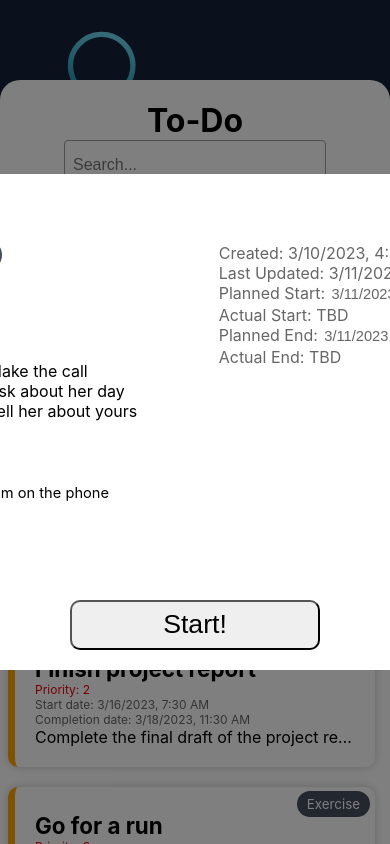
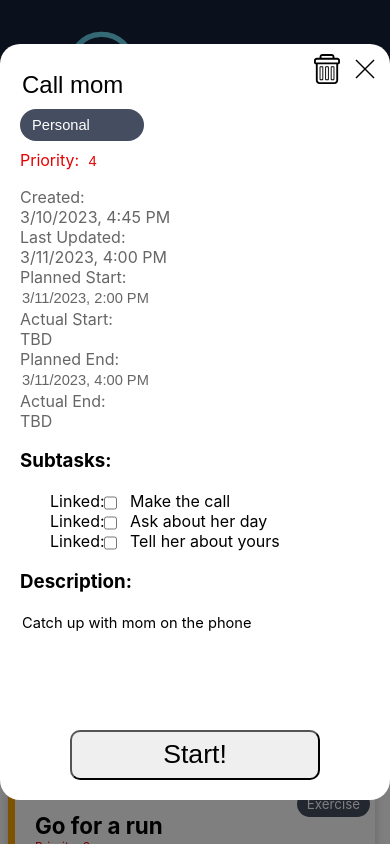
Before and after one commit to DanielGRasmussen/todo-fullstack, a React (Create React App) app: page / in a window 390 px wide. Both pictures are taken after a click on the item 191 px from the left and 384 px from the top of the page. Shown: the top 844 px of the page. Built offline with nearby package versions, Linux system fonts and the light colour scheme.

Commit message:
Started mobile css

```diff
--- a/src/modal/Dates.tsx
+++ b/src/modal/Dates.tsx
@@ -5,12 +5,16 @@ import React from "react";
 function Dates(todo, dataChange) {
 	return (
 		<ul id="dates">
-			<li>Created: {formatDate(restoreUserInput(todo.created))}</li>
 			<li>
-				Last Updated: {formatDate(restoreUserInput(todo.lastUpdated))}
+				Created: <br />
+				{formatDate(restoreUserInput(todo.created))}
 			</li>
 			<li>
-				Planned Start:{" "}
+				Last Updated: <br />
+				{formatDate(restoreUserInput(todo.lastUpdated))}
+			</li>
+			<li>
+				Planned Start: <br />
 				<input
 					type="text"
 					defaultValue={formatDate(
@@ -22,13 +26,13 @@ function Dates(todo, dataChange) {
 				/>
 			</li>
 			<li>
-				Actual Start:{" "}
+				Actual Start: <br />
 				{todo.actualStartDate
 					? formatDate(restoreUserInput(todo.actualStartDate))
 					: "TBD"}
 			</li>
 			<li>
-				Planned End:{" "}
+				Planned End: <br />
 				<input
 					type="text"
 					defaultValue={formatDate(
@@ -40,7 +44,7 @@ function Dates(todo, dataChange) {
 				/>
 			</li>
 			<li>
-				Actual End:{" "}
+				Actual End: <br />
 				{todo.actualEndDate
 					? formatDate(restoreUserInput(todo.actualEndDate))
 					: "TBD"}
--- a/src/modal/Modal.tsx
+++ b/src/modal/Modal.tsx
@@ -141,7 +141,7 @@ export function Modal(
 						SubTask(subtask, fetchTodoList, setModalTodo)
 					)}
 				</ul>
-				<h3>Description</h3>
+				<h3>Description:</h3>
 				<textarea
 					defaultValue={restoreUserInput(todo.description)}
 					onBlur={(event) => {
--- a/src/modal/css/Dates.css
+++ b/src/modal/css/Dates.css
@@ -1,9 +1,19 @@
 #modal #dates {
-    position: absolute;
-    top: 53px;
-    right: 10px;
+    padding: 0;
     list-style: none;
     color: #666;
+}
+
+@media screen and (min-width: 635px) {
+    #modal #dates {
+        position: absolute;
+        top: 53px;
+        right: 10px;
+    }
+
+    #modal #dates br {
+        display: none;
+    }
 }
 
 #modal #dates input {
--- a/src/modal/css/Modal.css
+++ b/src/modal/css/Modal.css
@@ -4,7 +4,7 @@
     left: 0;
     width: 100%;
     height: 100%;
-    background-color: rgba(0, 0, 0, 0.5);
+    background: rgba(0, 0, 0, 0.5);
     display: flex;
     justify-content: center;
     align-items: center;
@@ -17,15 +17,22 @@
 }
 
 #modal {
-    width: calc(60% - 40px);
-    min-width: 635px;
-    max-width: 785px;
+    width: calc(100% - 40px);
     height: fit-content;
-    background-color: white;
+    background: white;
     border-radius: 20px;
     padding: 20px;
     position: relative;
     animation: modalAppear 0.2s ease-in-out;
+    overflow: auto;
+}
+
+@media screen and (min-width: 635px) {
+    #modal {
+        width: calc(60% - 40px);
+        min-width: 635px;
+        max-width: 785px;
+    }
 }
 
 #modal-overlay.close #modal {
```
